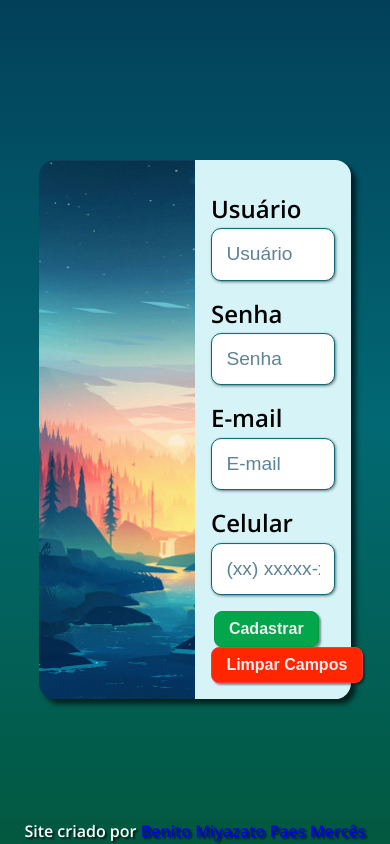
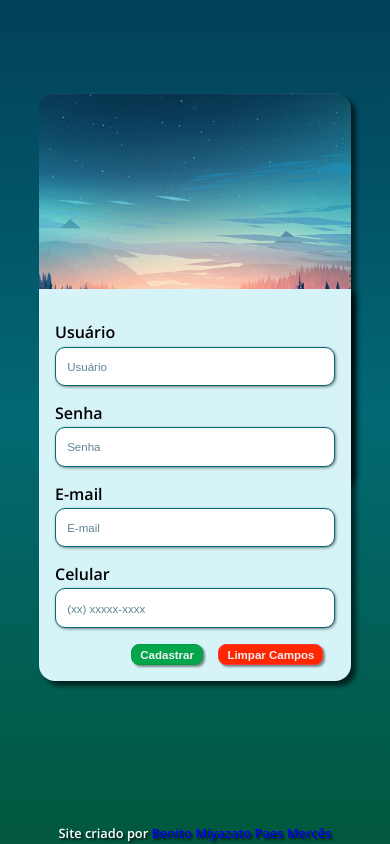
Before and after one commit to benitomiyazato/tela-cadastro, a plain HTML site: page index.html in a window 390 px wide. Drawn offline with nearby package versions, Linux system fonts and the light colour scheme.

Commit message:
media queries

```diff
--- a/styles/style.css
+++ b/styles/style.css
@@ -68,8 +68,7 @@ a:hover {
   background: var(--background-cadastro) url(../images/blue-forest.jpeg) center
     center no-repeat;
   background-size: cover;
-  margin: 1rem 0;
-  box-shadow: 5px 5px 5px rgba(0, 0, 0, 0.63);
+  box-shadow: 1px 1px 1px rgba(0, 0, 0, 0.63);
 }
 
 .form {
@@ -79,6 +78,7 @@ a:hover {
   background: var(--background-cadastro);
   border-top-right-radius: 1em;
   border-bottom-right-radius: 1em;
+  box-shadow: inset 2px 2px 2px rgba(0, 0, 0, 0.425);
 }
 
 .input-container {
@@ -87,14 +87,14 @@ a:hover {
 
 .input-container label {
   font-weight: bold;
-  font-size: 1.5em;
+  font-size: 1em;
 }
 
 .input-container input {
   border-radius: 10px;
   border: 1px solid var(--color2);
   margin-top: 0.2rem;
-  padding: 0.9rem;
+  padding: 0.7rem;
   min-width: 100%;
   max-width: 100%;
   font-size: 1.2em;
@@ -116,7 +116,7 @@ a:hover {
 
 .input-container input::placeholder {
   color: var(--color-placeholder);
-  font-size: 1em;
+  font-size: 0.7em;
 }
 
 .buttons input {
@@ -149,3 +149,59 @@ a:hover {
   background-color: rgb(255, 38, 0);
   border: 1px solid rgb(255, 54, 54);
 }
+
+@media (max-width: 830px) {
+  .buttons input {
+    font-size: 0.8em;
+    transition-duration: 250ms;
+  }
+}
+
+@media (max-width: 720px) {
+  .buttons input {
+    padding: 0.3em 0.7em;
+    transition-duration: 250ms;
+  }
+}
+
+@media (max-width: 650px) {
+  body {
+    background-position: top center;
+  }
+
+  .input-container {
+    margin: 1em 0;
+  }
+  .input-container label {
+    font-size: 1em;
+  }
+  .input-container input {
+    font-size: 0.8em;
+  }
+  .buttons {
+    font-size: 0.9em;
+  }
+  .form {
+    border-top-right-radius: 0px;
+    border-bottom-left-radius: 1em;
+    border-bottom-right-radius: 1em;
+    transform: translate(0%, 50%);
+    max-width: 100%;
+    box-shadow: 5px 5px 5px rgba(0, 0, 0, 0.63);
+  }
+
+  #cadastro {
+    top: 35%;
+    background-position: top center;
+    box-shadow: 5px 5px 5px rgba(0, 0, 0, 0.63);
+  }
+
+  footer p {
+    font-size: 0.8em;
+    transition-duration: 150ms;
+  }
+
+  .input-container input::placeholder {
+    font-size: 0.9em;
+  }
+}
```
